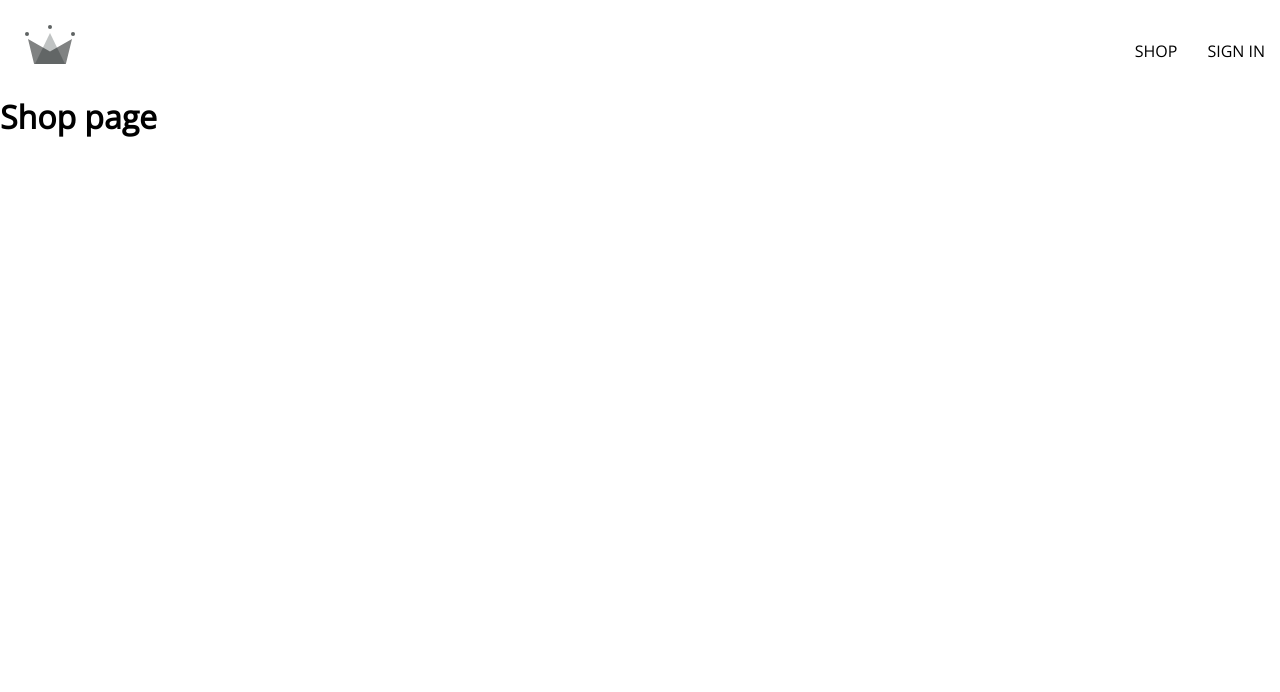
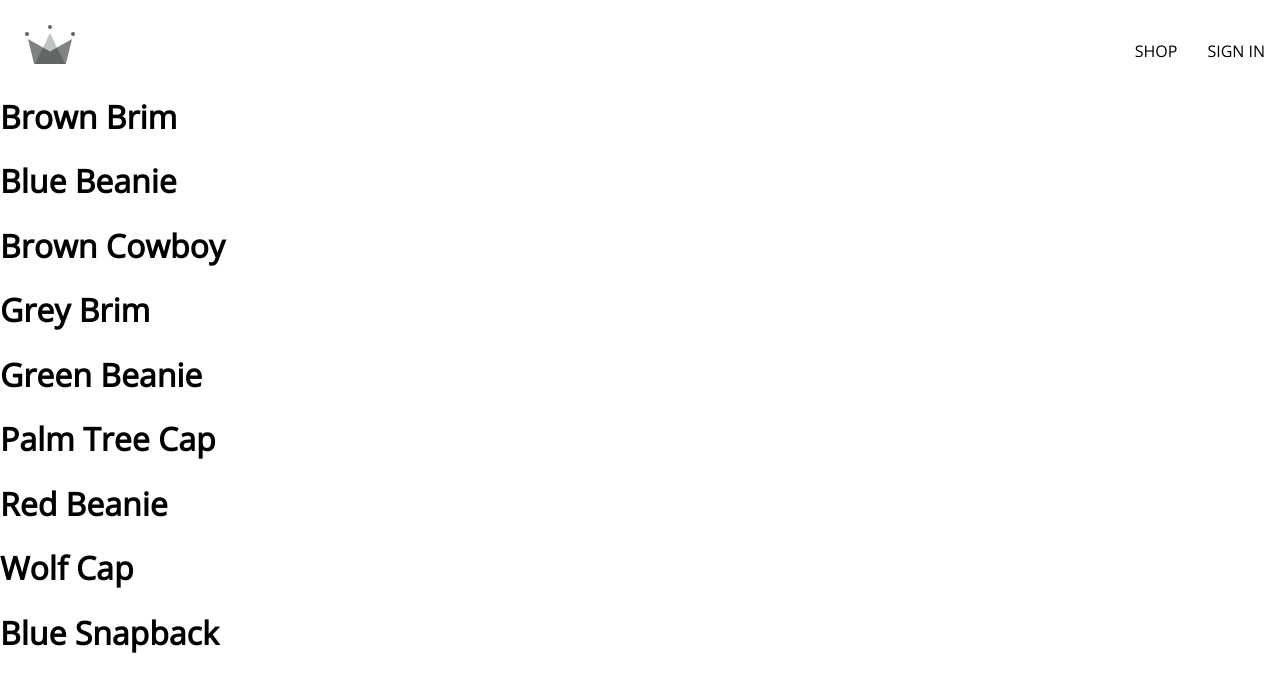
Before and after one commit to RyadC/clothing, a React (Create React App) app: page /shop in a window 1280 px wide. Shown: the top 692 px of the page. Built offline with nearby package versions, Linux system fonts and the light colour scheme; no server answers.

Commit message:
Finished lecon 28

```diff
--- a/src/App.js
+++ b/src/App.js
@@ -1,14 +1,17 @@
+// REACT ROUTER DOM
 import { Routes, Route, Outlet } from 'react-router-dom';
+
+// STYLES
 import './App.css';
-import Authentication from './routes/authentication/authentication.routes-component';
+
+// COMPONENTS
 import Home from './routes/home/home.routes-component';
 import Navigation from './routes/navigation/navigation.routes-component';
-
-const Shop = () => {
-  return <h1>Shop page</h1>
-}
+import Authentication from './routes/authentication/authentication.routes-component';
+import Shop from './routes/shop/shop.routes-component';
 
 
+// MY COMPONENT
 const App = () => {
 
  return (
--- /dev/null
+++ b/src/context/products.context.jsx
@@ -0,0 +1,22 @@
+// REACT
+import { createContext, useEffect, useState } from "react";
+
+// DATAS
+import PRODUCTS_DATA from '../shop-data.json';
+
+export const ProductsContext = createContext({
+  products: [],
+  // setProducts: () => null,
+});
+
+export const ProductsProvider = ({children}) => {
+  const [products, setProducts] = useState(PRODUCTS_DATA);
+  const value = {products};
+
+  useEffect(() => {
+
+  });
+
+
+  return <ProductsContext.Provider value={value}>{children}</ProductsContext.Provider>
+};
--- a/src/context/user.context.jsx
+++ b/src/context/user.context.jsx
@@ -4,7 +4,6 @@ import { createContext, useEffect, useState } from "react";
 // FIREBASE
 import {
   onAuthStateChangedLsitener,
-  signOutUser,
   createUserDocumentFromAuth,
 } from "../utils/firebase/firebase.utils";
 
--- a/src/index.js
+++ b/src/index.js
@@ -14,6 +14,7 @@ import './index.scss';
 // COMPOSENTS
 import App from './App';
 import { UserProvider } from './context/user.context';
+import { ProductsProvider } from './context/products.context';
 
 
 const root = ReactDOM.createRoot(document.getElementById('root'));
@@ -21,7 +22,9 @@ root.render(
   <React.StrictMode>
     <BrowserRouter>
       <UserProvider>
-        <App />
+        <ProductsProvider>
+          <App />
+        </ProductsProvider>
       </UserProvider>
     </BrowserRouter>
   </React.StrictMode>
--- /dev/null
+++ b/src/routes/shop/shop.routes-component.jsx
@@ -0,0 +1,27 @@
+// REACT
+import { useContext } from 'react';
+
+// DATAS
+import SHOP_DATA from '../../shop-data.json';
+
+// COMPONENTS
+import { ProductsContext } from '../../context/products.context';
+
+
+// MY COMPONENT
+const Shop = () => {
+
+  const { products } = useContext(ProductsContext);
+
+  return (
+    <div>
+      {
+        products.map((prdouct) => {
+          return <h1 key={prdouct.id}>{prdouct.name}</h1>
+        })
+      }
+    </div>
+  );
+};
+
+export default Shop;
--- /dev/null
+++ b/src/shop-data.json
@@ -0,0 +1,56 @@
+[
+  {
+    "id": 1,
+    "name": "Brown Brim",
+    "imageUrl": "https://i.ibb.co/ZYW3VTp/brown-brim.png",
+    "price": 25
+  },
+  {
+    "id": 2,
+    "name": "Blue Beanie",
+    "imageUrl": "https://i.ibb.co/ypkgK0X/blue-beanie.png",
+    "price": 18
+  },
+  {
+    "id": 3,
+    "name": "Brown Cowboy",
+    "imageUrl": "https://i.ibb.co/QdJwgmp/brown-cowboy.png",
+    "price": 35
+  },
+  {
+    "id": 4,
+    "name": "Grey Brim",
+    "imageUrl": "https://i.ibb.co/RjBLWxB/grey-brim.png",
+    "price": 25
+  },
+  {
+    "id": 5,
+    "name": "Green Beanie",
+    "imageUrl": "https://i.ibb.co/YTjW3vF/green-beanie.png",
+    "price": 18
+  },
+  {
+    "id": 6,
+    "name": "Palm Tree Cap",
+    "imageUrl": "https://i.ibb.co/rKBDvJX/palm-tree-cap.png",
+    "price": 14
+  },
+  {
+    "id": 7,
+    "name": "Red Beanie",
+    "imageUrl": "https://i.ibb.co/bLB646Z/red-beanie.png",
+    "price": 18
+  },
+  {
+    "id": 8,
+    "name": "Wolf Cap",
+    "imageUrl": "https://i.ibb.co/1f2nWMM/wolf-cap.png",
+    "price": 14
+  },
+  {
+    "id": 9,
+    "name": "Blue Snapback",
+    "imageUrl": "https://i.ibb.co/X2VJP2W/blue-snapback.png",
+    "price": 16
+  }
+]
```
Also changed, not shown: src/routes/shop/shop.styles.scss (added).
